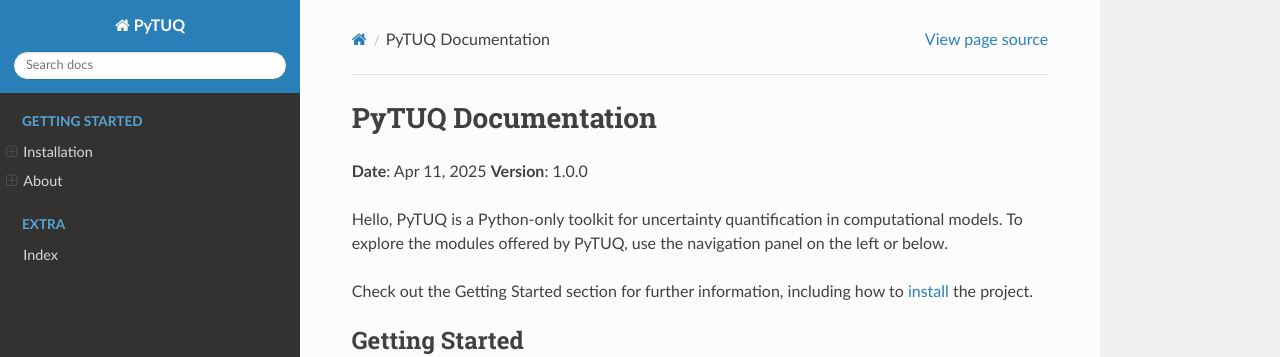
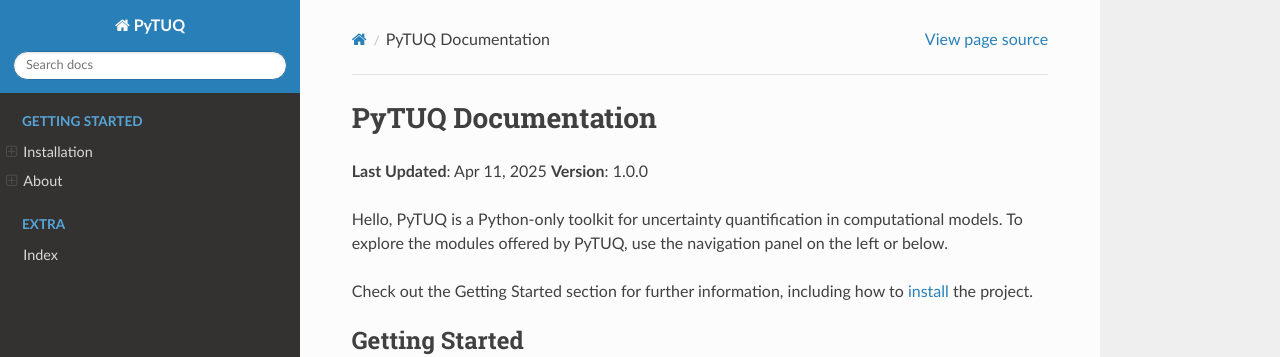
Before and after one commit to sandialabs/pytuq, a Sphinx documentation site: the page built from docs/index.rst, in a window 1280 px wide. Shown: the top 357 px of the page. Built offline with Sphinx 7.4.7 and the Read the Docs theme 3.1.0, drawn with Linux system fonts in a browser that asks for light colours; pages that are not in the unit, such as notebooks, are missing from menus.

Commit message:
Minor update to main page, changed Date to Last Updated

```diff
--- a/docs/index.rst
+++ b/docs/index.rst
@@ -9,7 +9,7 @@ PyTUQ Documentation
 
 .. _PyTUQ: https://github.com/sandialabs/pytuq
 
-**Date**: |today| **Version**: |version|
+**Last Updated**: |today| **Version**: |version|
 
 Hello, :ref:`PyTUQ <PyTUQ>` is a Python-only toolkit for uncertainty quantification in computational models.
 To explore the modules offered by PyTUQ, use the navigation panel on the left or below.
```
